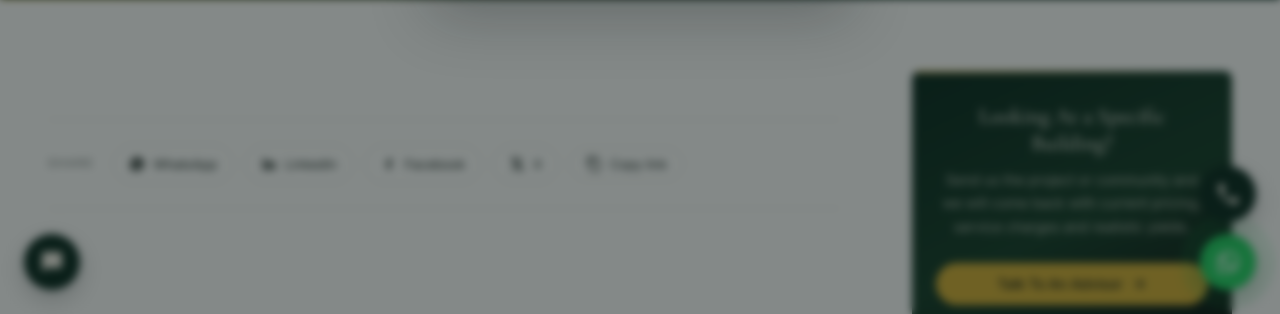
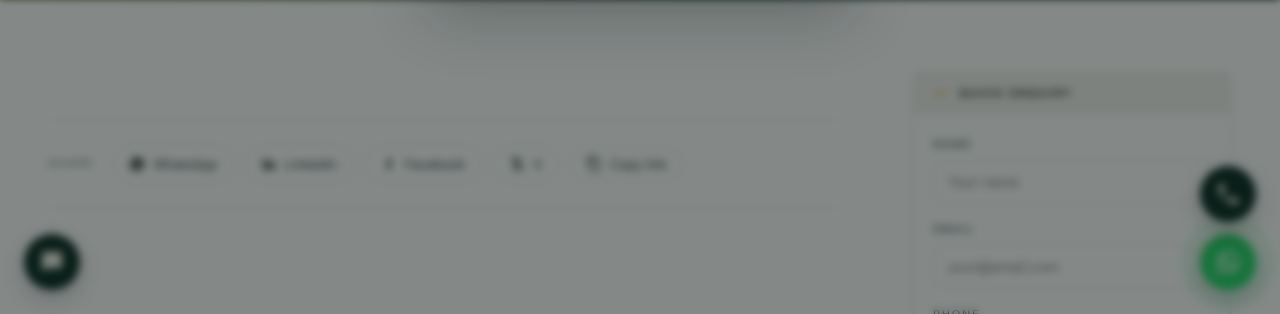
Before and after one commit to DelemonTechCorp/spacemith_realestate, a Django app: template blogs/templates/blog_detail.html in a window 1280 px wide. Shown: the part 849-1163 px from the top of the page. Run offline with Django 5.2, Linux system fonts and the light colour scheme; the template is opened without the code that fills it, so the values that code supplies are empty; some libraries are stand-ins or nearby versions.

Commit message:
add a form to blog detail page

```diff
--- a/blogs/templates/blog_detail.html
+++ b/blogs/templates/blog_detail.html
@@ -609,6 +609,19 @@
   .bd-hero__bg { transition: none; }
   /*.bd-progress { transition: none; }*/
 }
+
+
+/* ---------- QUICK CONTACT FORM (sidebar) ---------- */
+.bd-contact-form { display: flex; flex-direction: column; gap: 1rem; }
+.bd-contact-msg {
+  margin: .25rem 0 0;
+  font-size: .8125rem;
+  line-height: 1.5;
+  min-height: 1.2em;
+}
+.bd-contact-msg.is-success { color: var(--primary); }
+.bd-contact-msg.is-error   { color: #b3261e; }
+
 </style>
 {% endblock %}
 
@@ -796,6 +809,43 @@
         </div>
       </div>
       {% endif %}
+
+
+      <!-- QUICK CONTACT FORM -->
+      <div class="bd-widget" id="bdContactWidget">
+        <div class="bd-widget__head"><h2>Quick Enquiry</h2></div>
+        <div class="bd-widget__body">
+          <form id="bdContactForm" class="bd-contact-form" novalidate>
+            {% csrf_token %}
+            <div class="field">
+              <label for="bdName">Name</label>
+              <input id="bdName" type="text" name="name" placeholder="Your name" required autocomplete="name">
+            </div>
+            <div class="field">
+              <label for="bdEmail">Email</label>
+              <input id="bdEmail" type="email" name="email" placeholder="your@email.com" required autocomplete="email">
+            </div>
+            <div class="field">
+              <label for="bdPhone">Phone</label>
+              <input id="bdPhone" type="tel" name="phone" placeholder="+971 50 123 4567" required autocomplete="tel">
+            </div>
+
+            <!-- honeypot -->
+            <div class="field" style="display:none;">
+              <label for="bdWebsite">Website</label>
+              <input id="bdWebsite" type="text" name="website">
+            </div>
+
+            <button type="submit" class="btn-gold" id="bdContactSubmit" style="width:100%; margin-top:.5rem;">
+              Send Enquiry
+            </button>
+            <p id="bdContactMsg" class="bd-contact-msg" role="status" aria-live="polite"></p>
+          </form>
+        </div>
+      </div>
+
+
+
 
       <div class="bd-cta">
         <h2>Looking At a Specific Building?</h2>
@@ -996,5 +1046,60 @@
     });
   }
 })();
+
+
+//-------------------form-----------------
+(function () {
+  var form = document.getElementById('bdContactForm');
+  if (!form) return;
+
+  var submitBtn = document.getElementById('bdContactSubmit');
+  var msgEl = document.getElementById('bdContactMsg');
+
+  form.addEventListener('submit', function (e) {
+    e.preventDefault();
+
+    // honeypot — if filled, silently do nothing (bot)
+    if (document.getElementById('bdWebsite').value) return;
+
+    msgEl.textContent = '';
+    msgEl.className = 'bd-contact-msg';
+    submitBtn.disabled = true;
+    submitBtn.textContent = 'Sending...';
+
+    var formData = new FormData(form);
+
+    fetch("{% url 'quick_enquiry' %}", {
+      method: 'POST',
+      body: formData,
+      headers: { 'X-Requested-With': 'XMLHttpRequest' }
+    })
+      .then(function (res) { return res.json(); })
+      .then(function (data) {
+        if (data.status === 'success') {
+          msgEl.textContent = data.message || 'Thank you! We will contact you shortly.';
+          msgEl.classList.add('is-success');
+          form.reset();
+          submitBtn.textContent = '✓ Sent';
+          setTimeout(function () {
+            submitBtn.disabled = false;
+            submitBtn.textContent = 'Send Enquiry';
+          }, 2000);
+        } else {
+          msgEl.textContent = data.message || 'Something went wrong. Please try again.';
+          msgEl.classList.add('is-error');
+          submitBtn.disabled = false;
+          submitBtn.textContent = 'Send Enquiry';
+        }
+      })
+      .catch(function () {
+        msgEl.textContent = 'Network error. Please try again.';
+        msgEl.classList.add('is-error');
+        submitBtn.disabled = false;
+        submitBtn.textContent = 'Send Enquiry';
+      });
+  });
+})();
+
 </script>
 {% endblock %}
```
